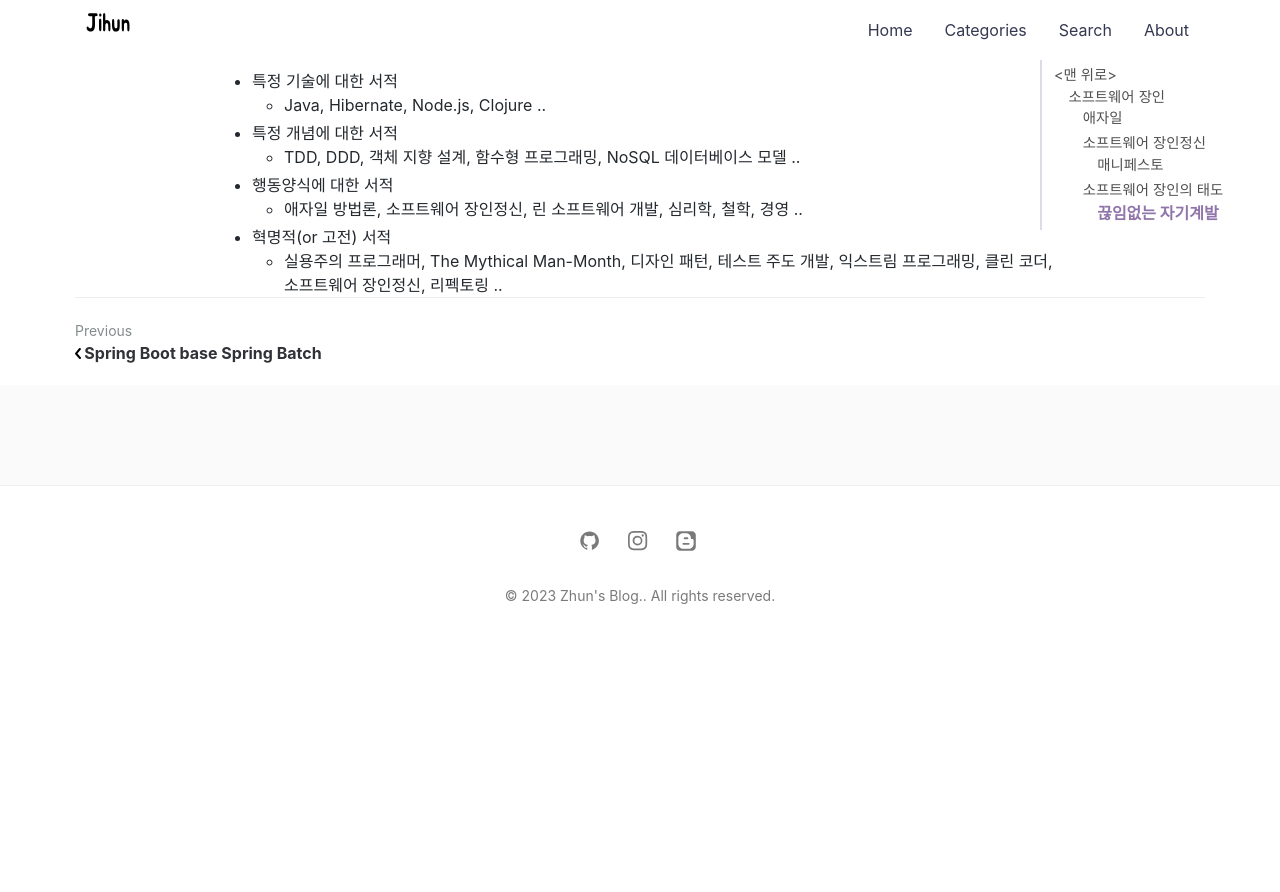
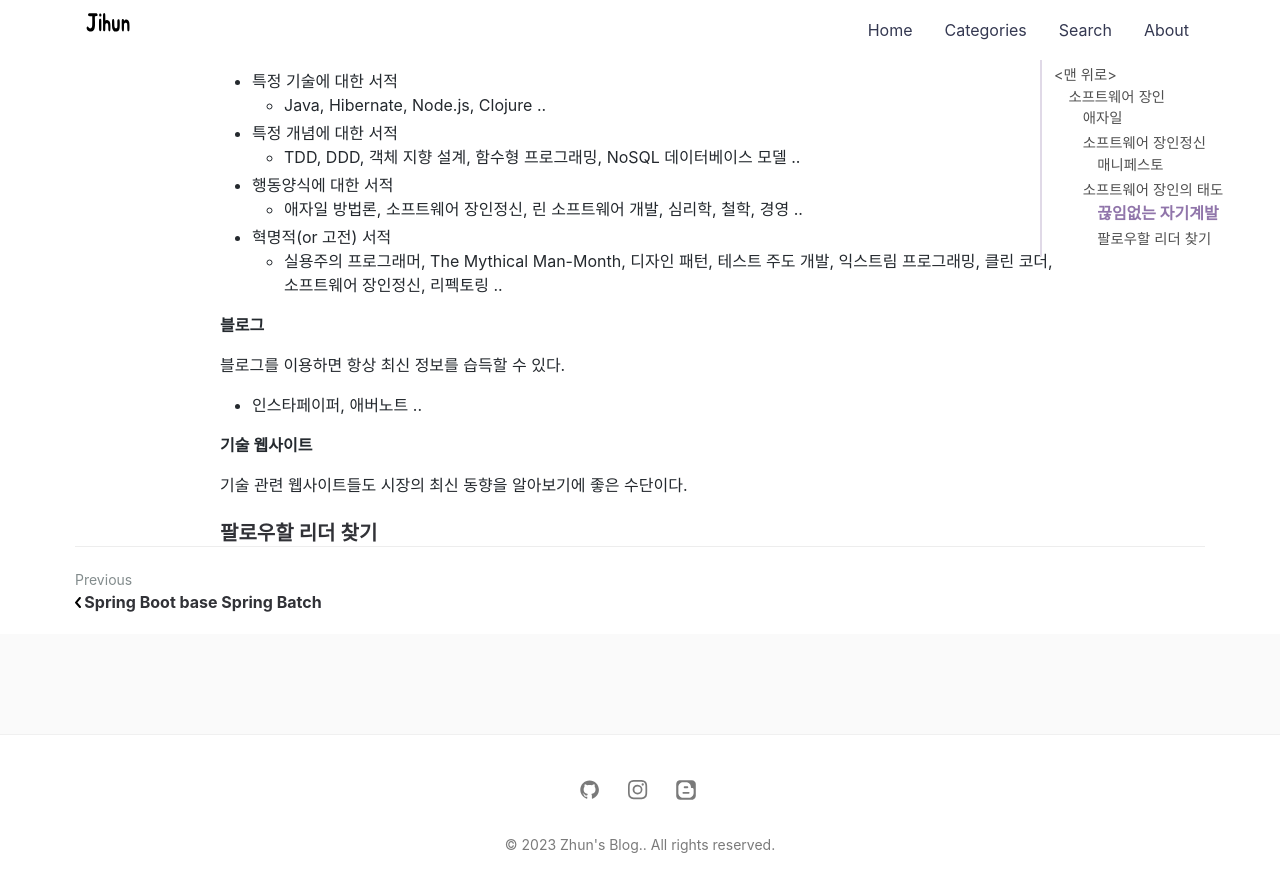
Before and after one commit to jihunparkme/jihunparkme.github.io, a Jekyll site: the page built from _posts/2023-02-01-a-software-master.md, in a window 1280 px wide and 900 px high, scrolled down 2850 px. Shown: the top 892 px of the window. Built offline with Jekyll 4.4.1, drawn with Linux system fonts in a browser that asks for light colours; nearby versions of some CDN libraries; comment, search, counter and statistics services are not loaded; before the commit the page ends 3501 px from its top, so only the background shows below that.

Commit message:
[software master] 자기개발

```diff
--- a/_posts/2023-02-01-a-software-master.md
+++ b/_posts/2023-02-01-a-software-master.md
@@ -105,3 +105,15 @@ featured-img: a-software-master
   - 애자일 방법론, 소프트웨어 장인정신, 린 소프트웨어 개발, 심리학, 철학, 경영 ..
 - 혁명적(or 고전) 서적
   - 실용주의 프로그래머, The Mythical Man-Month, 디자인 패턴, 테스트 주도 개발, 익스트림 프로그래밍, 클린 코더, 소프트웨어 장인정신, 리펙토링 ..
+
+**블로그**
+
+블로그를 이용하면 항상 최신 정보를 습득할 수 있다.
+
+- 인스타페이퍼, 애버노트 ..
+
+**기술 웹사이트**
+
+기술 관련 웹사이트들도 시장의 최신 동향을 알아보기에 좋은 수단이다.
+
+### 팔로우할 리더 찾기
```
